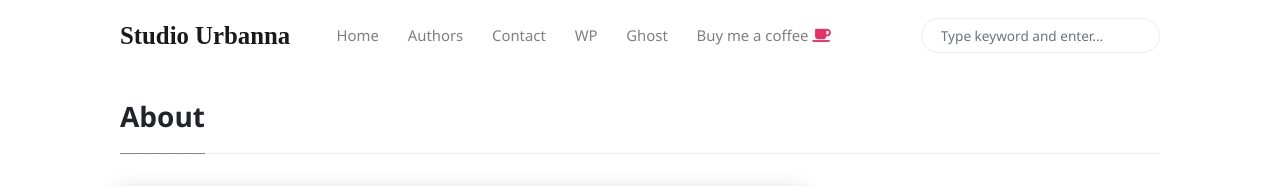
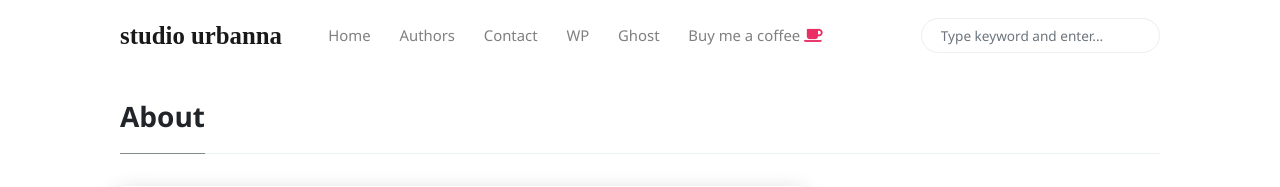
Before and after one commit to studiourbanna/studiourbanna.github.io, a Jekyll site: the page built from _pages/about.md, in a window 1280 px wide. Shown: the top 187 px of the page. Built offline with Jekyll 4.4.1, drawn with Linux system fonts in a browser that asks for light colours; nearby versions of some CDN libraries; comment, search, counter and statistics services are not loaded.

```diff
--- a/_config.yml
+++ b/_config.yml
@@ -1,5 +1,5 @@
 # Site
-name: 'Studio Urbanna'
+name: 'studio urbanna'
 description: 'Soluções Web, Mobile e Mídias'
 logo: 'assets/images/logo.png'
 favicon: 'assets/images/favicon.ico'
```
Also changed, not shown: index.html (line endings or trailing spaces).
